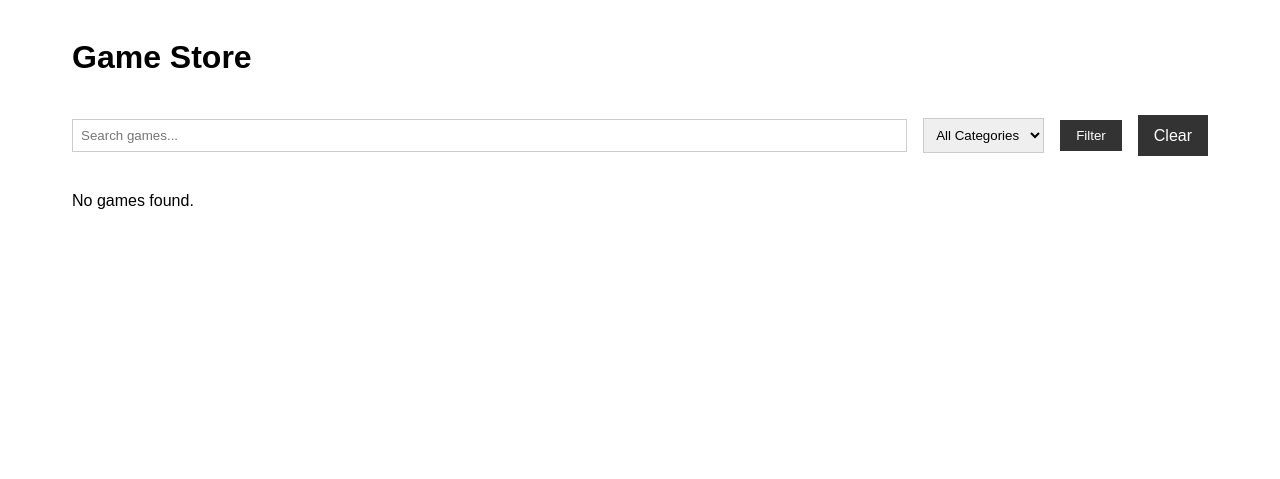
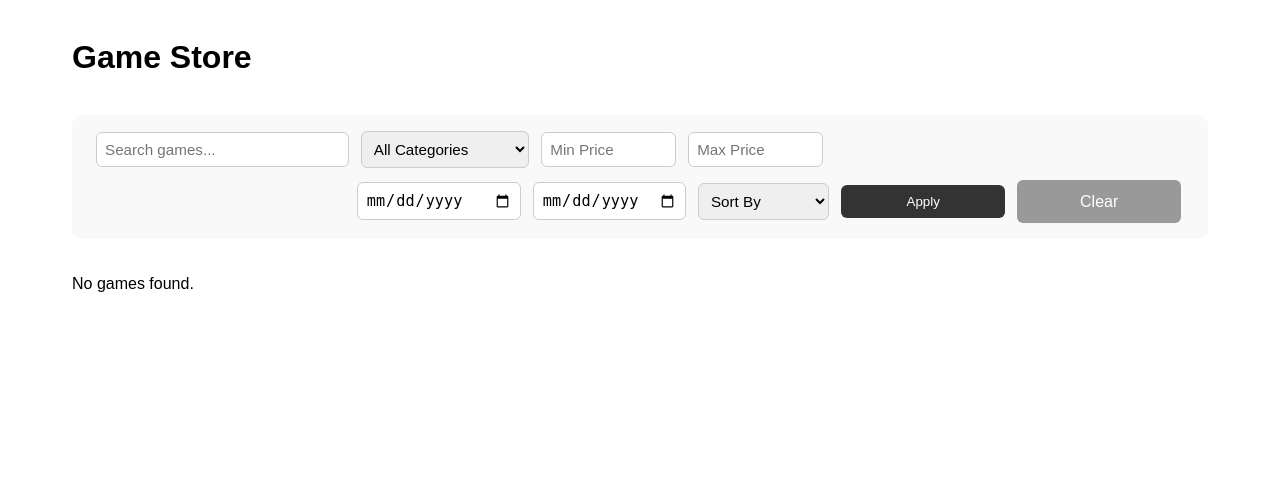
Before and after one commit to seeudev/CSIT327-G8-Group8-gamevault, a Django app: page /store/ in a window 1280 px wide. Shown: the part 74-553 px from the top of the page. Run offline with Django 5.2, Linux system fonts and the light colour scheme; data that the repository does not hold is empty.

Commit message:
feat: Implement Module 6 - Game Filtering & Sorting

```diff
--- a/gamevault_backend/gamevault_backend/static/css/style.css
+++ b/gamevault_backend/gamevault_backend/static/css/style.css
@@ -335,3 +335,78 @@ footer {
     gap: 1rem;
     margin-top: 2rem;
 }
+
+.filter-section {
+    background: #f9f9f9;
+    padding: 1rem 1.5rem;
+    border-radius: 10px;
+    margin-bottom: 1.5rem;
+}
+
+.filter-form {
+    display: flex;
+    flex-direction: column;
+    gap: 0.75rem;
+}
+
+/* Layout rows */
+.filter-row {
+    display: grid;
+    grid-template-columns: 1.5fr 1fr 0.8fr 0.8fr 1fr 1fr;
+    gap: 0.75rem;
+    align-items: center;
+}
+
+/* Second row – align sort/apply/clear to the right */
+.filter-row:nth-of-type(2) {
+    grid-template-columns: 1.5fr 1fr 0.8fr 0.8fr 1fr 1fr;
+}
+.filter-row:nth-of-type(2) input:first-child,
+.filter-row:nth-of-type(2) select:first-child {
+    grid-column: 2;
+}
+
+/* Inputs and selects */
+.filter-input,
+.filter-select,
+.filter-small {
+    padding: 0.5rem;
+    font-size: 0.95rem;
+    border: 1px solid #ccc;
+    border-radius: 6px;
+    width: 100%;
+    box-sizing: border-box;
+}
+
+/* Buttons */
+.filter-btn {
+    padding: 0.55rem 1.2rem;
+    background: #333;
+    color: #fff;
+    border: none;
+    border-radius: 6px;
+    cursor: pointer;
+    text-decoration: none;
+    font-weight: 500;
+    text-align: center;
+    transition: background 0.2s ease;
+}
+
+.filter-btn:hover {
+    background: #222;
+}
+
+.clear-btn {
+    background: #999;
+}
+
+.clear-btn:hover {
+    background: #777;
+}
+
+/* Responsive tweak for smaller screens */
+@media (max-width: 768px) {
+    .filter-row {
+        grid-template-columns: 1fr 1fr;
+    }
+}
--- a/gamevault_backend/gamevault_backend/templates/store/game_list.html
+++ b/gamevault_backend/gamevault_backend/templates/store/game_list.html
@@ -10,15 +10,45 @@
     <!-- Search and filter form -->
     <div class="filter-section">
         <form method="get" class="filter-form">
-            <input type="text" name="search" placeholder="Search games..." value="{{ search_query }}">
-            <select name="category">
-                <option value="">All Categories</option>
-                {% for cat in categories %}
-                    <option value="{{ cat }}" {% if cat == selected_category %}selected{% endif %}>{{ cat }}</option>
-                {% endfor %}
-            </select>
-            <button type="submit">Filter</button>
-            <a href="{% url 'store:game_list' %}" class="button">Clear</a>
+
+            <!-- Row 1: Search , Category , Price Range -->
+            <!-- Keyword search -->
+            <div class="filter-row">
+                <input type="text" name="search" placeholder="Search games..." value="{{ search_query }}" class="filter-input">
+
+                <!-- Category dropdown -->
+                <select name="category" class="filter-select">
+                    <option value="">All Categories</option>
+                    {% for cat in categories %}
+                        <option value="{{ cat }}" {% if cat == selected_category %}selected{% endif %}>{{ cat }}</option>
+                    {% endfor %}
+                </select>
+
+                <!-- Price range -->
+                <input type="number" name="min_price" placeholder="Min Price" step="0.01" value="{{ min_price }}" class="filter-small">
+                <input type="number" name="max_price" placeholder="Max Price" step="0.01" value="{{ max_price }}" class="filter-small">
+
+            </div>
+
+            <!-- Row 2: Date Range , Sort , Buttons -->
+            <!-- Release date range -->
+            <div class="filter-row">
+                <input type="date" name="start_date" value="{{ start_date }}" class="filter-small">
+                <input type="date" name="end_date" value="{{ end_date }}" class="filter-small">
+
+                <!-- Sort options -->
+                <select name="sort" class="filter-select">
+                    <option value="">Sort By</option>
+                    <option value="price_low" {% if selected_sort == 'price_low' %}selected{% endif %}>Price: Low → High</option>
+                    <option value="price_high" {% if selected_sort == 'price_high' %}selected{% endif %}>Price: High → Low</option>
+                    <option value="newest" {% if selected_sort == 'newest' %}selected{% endif %}>Newest</option>
+                    <option value="oldest" {% if selected_sort == 'oldest' %}selected{% endif %}>Oldest</option>
+                </select>
+
+                <!-- Buttons -->
+                <button type="submit" class="filter-btn">Apply</button>
+                <a href="{% url 'store:game_list' %}" class="filter-btn clear-btn">Clear</a>
+            </div>
         </form>
     </div>
 
@@ -35,6 +65,8 @@
                 <p class="game-category">{{ game.category }}</p>
                 <p class="game-description">{{ game.description|truncatewords:20 }}</p>
                 <p class="game-price">${{ game.price }}</p>
+                <p class="game_upload">Uploaded: {{ game.upload_date|date:"Y-m-d" }}</p>
+
                 <div class="game-actions">
                     <a href="{% url 'store:game_detail' game.id %}" class="button">View Details</a>
                     {% if user.is_authenticated %}
--- a/gamevault_backend/store/views.py
+++ b/gamevault_backend/store/views.py
@@ -2,7 +2,7 @@
 Simple store views for GameVault.
 Handles game listing, cart management, checkout, and transactions.
 """
-
+from django.contrib.auth.models import update_last_login
 from django.shortcuts import render, redirect, get_object_or_404
 from django.contrib.auth.decorators import login_required
 from django.contrib import messages
@@ -34,6 +34,36 @@ def game_list(request):
     if category:
         games = games.filter(category__iexact=category)
 
+    # Filter by price range
+    min_price = request.GET.get('min_price')
+    max_price = request.GET.get('max_price')
+    if min_price:
+        games = games.filter(price__gte=min_price)
+    if max_price:
+        games = games.filter(price__lte=max_price)
+
+    # Filter release date range
+    start_date = request.GET.get('start_date')
+    end_date = request.GET.get('end_date')
+    if start_date:
+        games = games.filter(upload_date__date__gte=start_date)
+    if end_date:
+        games = games.filter(upload_date__date__lte=end_date)
+
+    # Sorting
+    sort_by = request.GET.get('sort', '')
+    if sort_by == 'price_low':
+        games = games.order_by('price')
+    elif sort_by == 'price_high':
+        games = games.order_by('-price')
+    elif sort_by == 'newest':
+        games = games.order_by('-upload_date')
+    elif sort_by == 'oldest':
+        games = games.order_by('upload_date')
+    # Popularity
+    elif sort_by == 'popular' and hasattr(Game, 'popularity'):
+        games = games.order_by('-popularity')
+
     # Get all unique categories for filter
     categories = Game.objects.values_list('category', flat=True).distinct()
 
@@ -42,6 +72,11 @@ def game_list(request):
         'categories': categories,
         'search_query': search_query,
         'selected_category': category,
+        'selected_sort': sort_by,
+        'min_price': min_price,
+        'max_price': max_price,
+        'start_date': start_date,
+        'end_date': end_date,
     })
 
 
```
